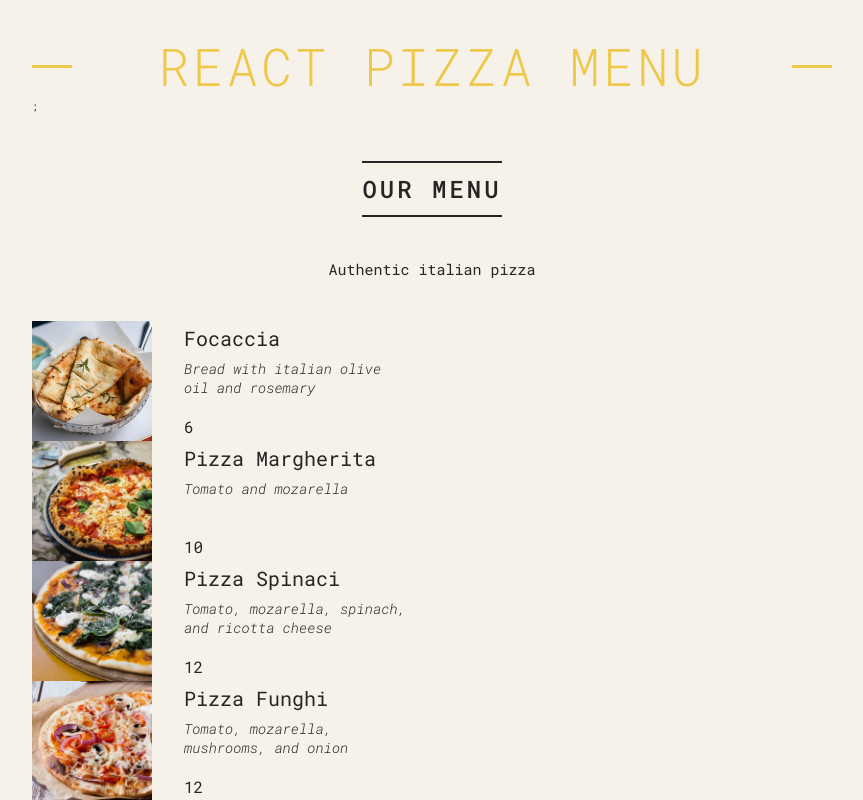
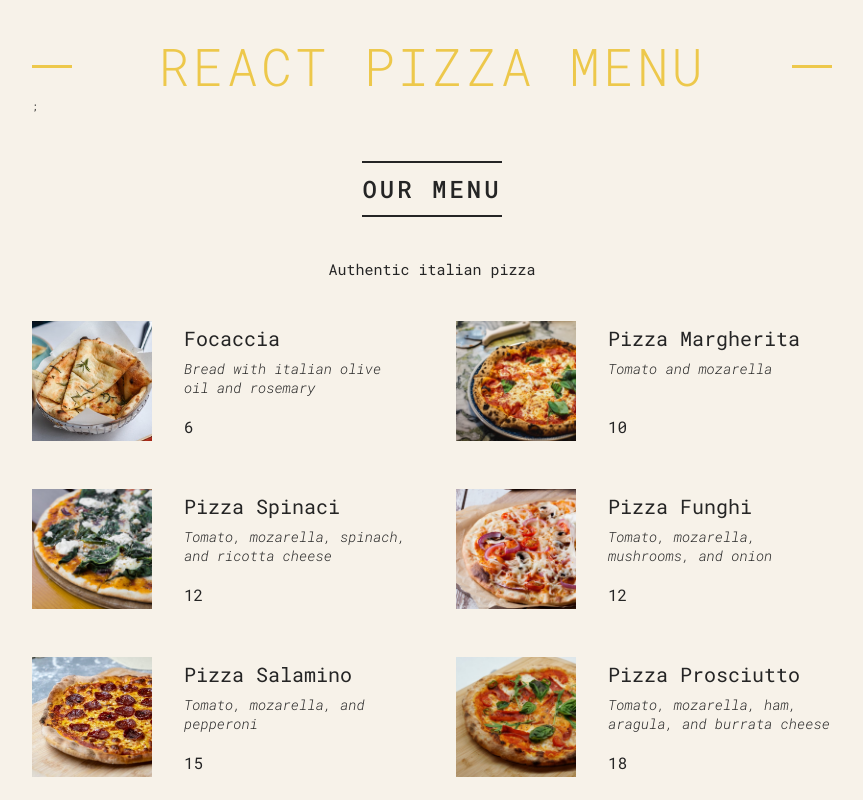
Before and after one commit to mihaela336/pizza-menu, a React (Create React App) app: page / in a window 1280 px wide. Shown: the top 800 px of the page, without its empty margins (208-1071 px from the left). Built offline with nearby package versions, Linux system fonts and the light colour scheme.

Commit message:
update pizza component
-update pizza props tu have key and send pizza object as single prop for better readability

```diff
--- a/src/components/Footer.jsx
+++ b/src/components/Footer.jsx
@@ -12,7 +12,7 @@
   //   }
 
   return (
-    <footer classNAme="footer">
+    <footer className="footer">
       <p>
         {isOpen
           ? `We're open until ${closeHour}:00! Order
--- a/src/components/Menu.jsx
+++ b/src/components/Menu.jsx
@@ -8,21 +8,12 @@
       <h2> Our Menu</h2>
 
       <p>Authentic italian pizza</p>
-      <div className="pizzas">
-        <div>
-          {pizzaData.map((pizza) => {
-            return (
-              <Pizza
-                name={pizza.name}
-                photoName={pizza.photoName}
-                ingredients={pizza.ingredients}
-                price={pizza.price}
-                soldOut={pizza.soldOut}
-              />
-            );
-          })}
-        </div>
-      </div>
+
+      <ul className="pizzas">
+        {pizzaData.map((pizza) => {
+          return <Pizza pizzaObj={pizza} key={pizza.name} />;
+        })}
+      </ul>
     </main>
   );
 }
--- a/src/components/Pizza.jsx
+++ b/src/components/Pizza.jsx
@@ -5,14 +5,14 @@
 
 function Pizza(props) {
   return (
-    <div className="pizza">
-      <img src={props.photoName} alt={props.name}></img>
+    <li className="pizza">
+      <img src={props.pizzaObj.photoName} alt={props.pizzaObj.name}></img>
       <div>
-        <h3>{props.name}</h3>
-        <p>{props.ingredients}</p>
-        <span>{props.price}</span>
+        <h3>{props.pizzaObj.name}</h3>
+        <p>{props.pizzaObj.ingredients}</p>
+        <span>{props.pizzaObj.price}</span>
       </div>
-    </div>
+    </li>
   );
 }
 
```
